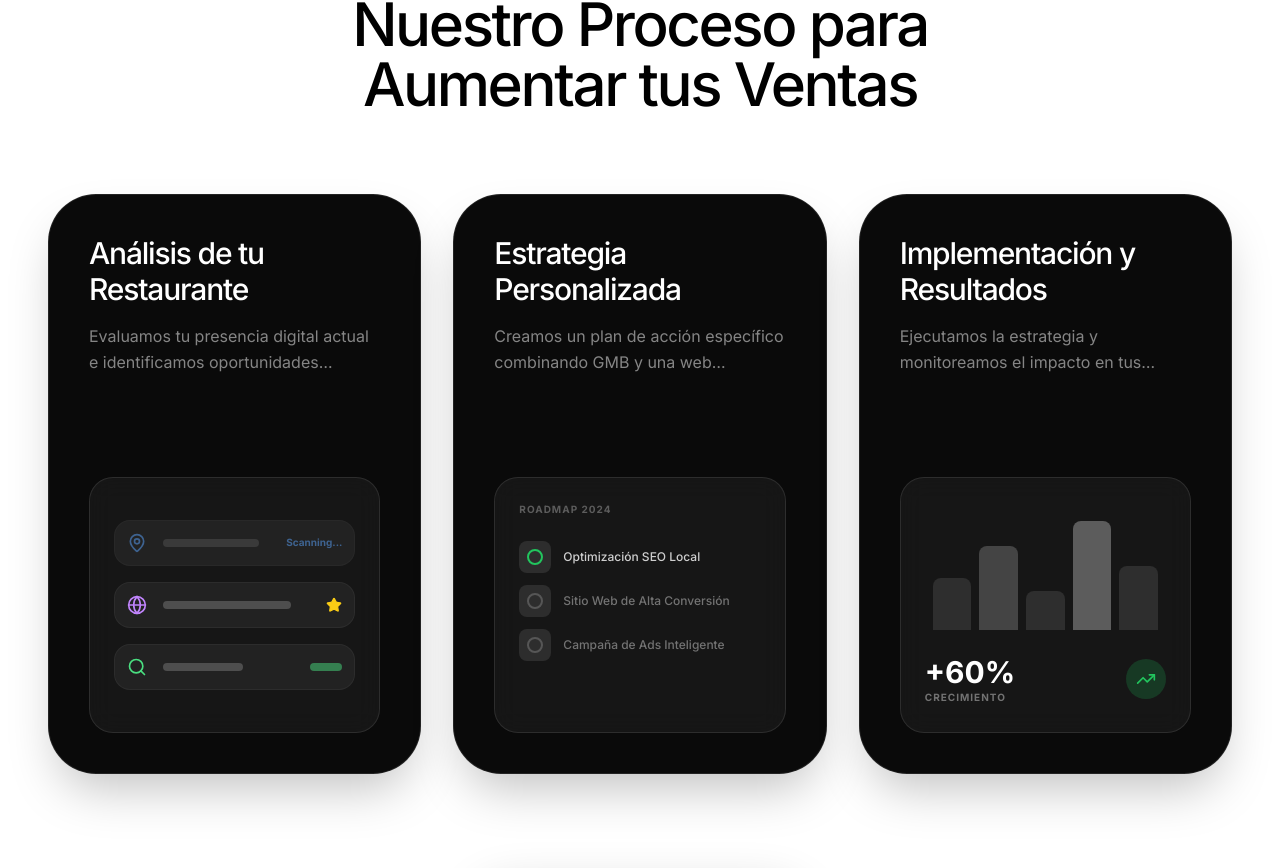
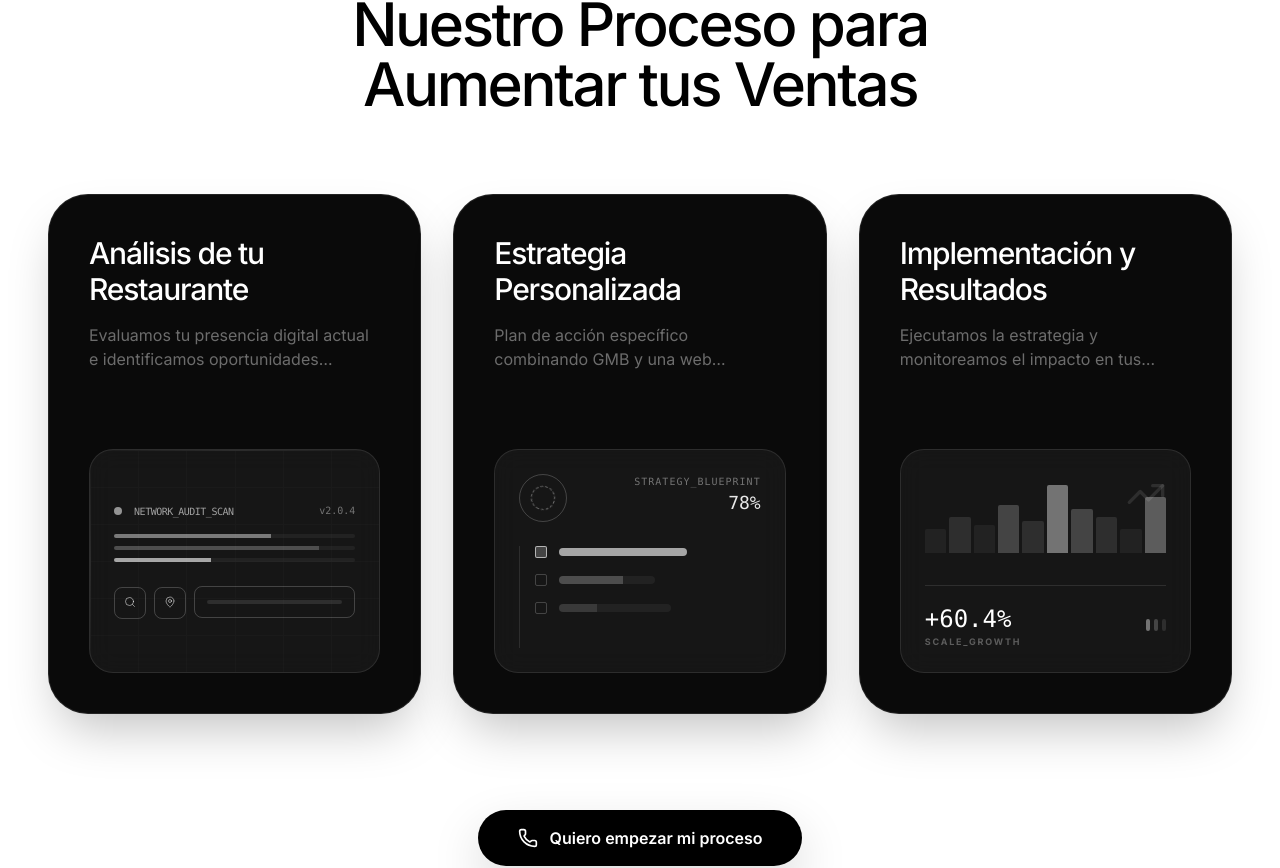
Before and after one commit to motionsmanagement/Motions, a React (Vite) app: page / in a window 1280 px wide. Shown: the part 2104-2972 px from the top of the page. Built offline with nearby package versions, Linux system fonts and the light colour scheme.

Commit message:
design: monochromatic technical redesign of HowItWorks section

```diff
--- a/components/HowItWorks.tsx
+++ b/components/HowItWorks.tsx
@@ -1,5 +1,5 @@
 import React from 'react';
-import { Phone, CheckCircle2, TrendingUp, Search, MapPin, Globe, Star } from 'lucide-react';
+import { Phone, TrendingUp, Search, MapPin, Globe, ArrowRight } from 'lucide-react';
 
 const HowItWorks: React.FC = () => {
   return (
@@ -19,102 +19,150 @@ const HowItWorks: React.FC = () => {
         {/* Step Cards Grid */}
         <div className="grid grid-cols-1 md:grid-cols-3 gap-8">
           {/* Card 1: Análisis */}
-          <div className="group relative bg-[#0A0A0A] rounded-[3rem] p-8 md:p-10 flex flex-col min-h-[580px] transition-all duration-500 hover:scale-[1.02] border border-white/10 shadow-2xl overflow-hidden">
-            <div className="relative z-10 mb-10">
+          <div className="group relative bg-[#0A0A0A] rounded-[2.5rem] p-8 md:p-10 flex flex-col min-h-[520px] transition-all duration-500 hover:scale-[1.02] border border-white/10 shadow-2xl overflow-hidden">
+            <div className="relative z-10 mb-8">
               <h3 className="text-2xl md:text-3xl font-medium text-white leading-tight mb-4">
                 Análisis de tu Restaurante
               </h3>
-              <p className="text-white/50 text-base leading-relaxed line-clamp-2">
+              <p className="text-white/40 text-sm md:text-base leading-relaxed line-clamp-2">
                 Evaluamos tu presencia digital actual e identificamos oportunidades críticas.
               </p>
             </div>
 
-            {/* Visualization: Audit Glass Element */}
-            <div className="mt-auto relative bg-white/5 rounded-3xl p-6 border border-white/10 backdrop-blur-md overflow-hidden h-64 flex flex-col justify-center">
-              <div className="space-y-4">
-                <div className="flex items-center gap-4 bg-white/10 p-3 rounded-2xl border border-white/5 animate-pulse">
-                  <MapPin className="w-5 h-5 text-blue-400" />
-                  <div className="h-2 w-24 bg-white/20 rounded-full"></div>
-                  <div className="ml-auto text-[10px] text-blue-400 font-bold">Scanning...</div>
+            {/* Visualization: Intricate Minimalist Scanner */}
+            <div className="mt-auto relative bg-white/5 rounded-3xl p-6 border border-white/10 backdrop-blur-md h-56 flex flex-col justify-center overflow-hidden">
+              <div className="absolute inset-0 opacity-10">
+                <div className="absolute inset-x-0 top-0 h-px bg-gradient-to-r from-transparent via-white to-transparent"></div>
+                <div className="absolute inset-y-0 left-0 w-px bg-gradient-to-b from-transparent via-white to-transparent"></div>
+                <div className="grid grid-cols-6 grid-rows-6 w-full h-full">
+                  {[...Array(36)].map((_, i) => (
+                    <div key={i} className="border-t border-l border-white/20"></div>
+                  ))}
                 </div>
-                <div className="flex items-center gap-4 bg-white/5 p-3 rounded-2xl border border-white/5">
-                  <Globe className="w-5 h-5 text-purple-400" />
-                  <div className="h-2 w-32 bg-white/20 rounded-full"></div>
-                  <Star className="ml-auto w-4 h-4 text-yellow-400 fill-yellow-400" />
+              </div>
+
+              <div className="relative space-y-4">
+                <div className="flex items-center justify-between">
+                  <div className="flex items-center gap-3">
+                    <div className="w-2 h-2 rounded-full bg-white animate-pulse"></div>
+                    <span className="text-[10px] font-mono text-white/60 tracking-tighter">NETWORK_AUDIT_SCAN</span>
+                  </div>
+                  <span className="text-[10px] font-mono text-white/40">v2.0.4</span>
                 </div>
-                <div className="flex items-center gap-4 bg-white/5 p-3 rounded-2xl border border-white/5">
-                  <Search className="w-5 h-5 text-green-400" />
-                  <div className="h-2 w-20 bg-white/20 rounded-full"></div>
-                  <div className="ml-auto h-2 w-8 bg-green-400/50 rounded-full"></div>
+                <div className="space-y-2">
+                  <div className="h-1 w-full bg-white/5 rounded-full overflow-hidden">
+                    <div className="h-full w-[65%] bg-white/40"></div>
+                  </div>
+                  <div className="h-1 w-full bg-white/5 rounded-full overflow-hidden">
+                    <div className="h-full w-[85%] bg-white/20"></div>
+                  </div>
+                  <div className="h-1 w-full bg-white/5 rounded-full overflow-hidden">
+                    <div className="h-full w-[40%] bg-white/60"></div>
+                  </div>
+                </div>
+                <div className="flex gap-2 pt-2">
+                  <div className="w-8 h-8 rounded-lg border border-white/20 flex items-center justify-center">
+                    <Search className="w-3 h-3 text-white/50" />
+                  </div>
+                  <div className="w-8 h-8 rounded-lg border border-white/20 flex items-center justify-center">
+                    <MapPin className="w-3 h-3 text-white/50" />
+                  </div>
+                  <div className="flex-1 rounded-lg border border-white/20 flex items-center px-3">
+                    <div className="w-full h-1 bg-white/10 rounded-full"></div>
+                  </div>
                 </div>
               </div>
             </div>
           </div>
 
           {/* Card 2: Estrategia */}
-          <div className="group relative bg-[#0A0A0A] rounded-[3rem] p-8 md:p-10 flex flex-col min-h-[580px] transition-all duration-500 hover:scale-[1.02] border border-white/10 shadow-2xl overflow-hidden">
-            <div className="relative z-10 mb-10">
+          <div className="group relative bg-[#0A0A0A] rounded-[2.5rem] p-8 md:p-10 flex flex-col min-h-[520px] transition-all duration-500 hover:scale-[1.02] border border-white/10 shadow-2xl overflow-hidden">
+            <div className="relative z-10 mb-8">
               <h3 className="text-2xl md:text-3xl font-medium text-white leading-tight mb-4">
                 Estrategia Personalizada
               </h3>
-              <p className="text-white/50 text-base leading-relaxed line-clamp-2">
-                Creamos un plan de acción específico combinando GMB y una web optimizada.
+              <p className="text-white/40 text-sm md:text-base leading-relaxed line-clamp-2">
+                Plan de acción específico combinando GMB y una web optimizada.
               </p>
             </div>
 
-            {/* Visualization: Roadmap Glass Element */}
-            <div className="mt-auto relative bg-white/5 rounded-3xl p-6 border border-white/10 backdrop-blur-md h-64 flex flex-col gap-4">
-              <div className="text-[10px] font-bold text-white/30 uppercase tracking-widest mb-2">Roadmap 2024</div>
-              <div className="space-y-3">
-                <div className="flex items-center gap-3">
-                  <div className="w-8 h-8 rounded-lg bg-white/10 flex items-center justify-center">
-                    <div className="w-4 h-4 rounded-full border-2 border-green-500"></div>
+            {/* Visualization: Intricate Minimalist Blueprint */}
+            <div className="mt-auto relative bg-white/5 rounded-3xl p-6 border border-white/10 backdrop-blur-md h-56 flex flex-col overflow-hidden">
+              <div className="flex justify-between items-start mb-6">
+                <div className="w-12 h-12 rounded-full border border-white/20 flex items-center justify-center">
+                  <div className="w-6 h-6 rounded-full border border-dashed border-white/40 animate-spin-slow"></div>
+                </div>
+                <div className="text-right">
+                  <div className="text-[10px] font-mono text-white/40 uppercase tracking-widest">Strategy_Blueprint</div>
+                  <div className="text-lg font-mono text-white/90 tabular-nums">78%</div>
+                </div>
+              </div>
+
+              <div className="relative flex-1">
+                <div className="absolute left-0 top-0 h-full w-px bg-white/10"></div>
+                <div className="space-y-4 pl-4">
+                  <div className="flex items-center gap-3">
+                    <div className="w-3 h-3 rounded-sm border border-white/60 bg-white/20"></div>
+                    <div className="h-2 w-32 bg-white/5 rounded-full overflow-hidden">
+                      <div className="h-full w-full bg-white/60"></div>
+                    </div>
                   </div>
-                  <div className="text-xs text-white/80 font-medium">Optimización SEO Local</div>
-                </div>
-                <div className="flex items-center gap-3">
-                  <div className="w-8 h-8 rounded-lg bg-white/10 flex items-center justify-center">
-                    <div className="w-4 h-4 rounded-full border-2 border-white/20"></div>
+                  <div className="flex items-center gap-3">
+                    <div className="w-3 h-3 rounded-sm border border-white/20"></div>
+                    <div className="h-2 w-24 bg-white/5 rounded-full overflow-hidden">
+                      <div className="h-full w-2/3 bg-white/20"></div>
+                    </div>
                   </div>
-                  <div className="text-xs text-white/40 font-medium">Sitio Web de Alta Conversión</div>
-                </div>
-                <div className="flex items-center gap-3">
-                  <div className="w-8 h-8 rounded-lg bg-white/10 flex items-center justify-center">
-                    <div className="w-4 h-4 rounded-full border-2 border-white/20"></div>
+                  <div className="flex items-center gap-3">
+                    <div className="w-3 h-3 rounded-sm border border-white/20"></div>
+                    <div className="h-2 w-28 bg-white/5 rounded-full overflow-hidden">
+                      <div className="h-full w-1/3 bg-white/10"></div>
+                    </div>
                   </div>
-                  <div className="text-xs text-white/40 font-medium">Campaña de Ads Inteligente</div>
                 </div>
               </div>
             </div>
           </div>
 
           {/* Card 3: Resultados */}
-          <div className="group relative bg-[#0A0A0A] rounded-[3rem] p-8 md:p-10 flex flex-col min-h-[580px] transition-all duration-500 hover:scale-[1.02] border border-white/10 shadow-2xl overflow-hidden">
-            <div className="relative z-10 mb-10">
+          <div className="group relative bg-[#0A0A0A] rounded-[2.5rem] p-8 md:p-10 flex flex-col min-h-[520px] transition-all duration-500 hover:scale-[1.02] border border-white/10 shadow-2xl overflow-hidden">
+            <div className="relative z-10 mb-8">
               <h3 className="text-2xl md:text-3xl font-medium text-white leading-tight mb-4">
                 Implementación y Resultados
               </h3>
-              <p className="text-white/50 text-base leading-relaxed line-clamp-2">
+              <p className="text-white/40 text-sm md:text-base leading-relaxed line-clamp-2">
                 Ejecutamos la estrategia y monitoreamos el impacto en tus reservas reales.
               </p>
             </div>
 
-            {/* Visualization: Stats Glass Element */}
-            <div className="mt-auto relative bg-white/5 rounded-3xl p-6 border border-white/10 backdrop-blur-md h-64 flex flex-col">
-              <div className="flex items-end justify-between gap-2 h-32 mb-6 px-2">
-                <div className="w-full bg-white/10 rounded-t-lg h-[40%]"></div>
-                <div className="w-full bg-white/20 rounded-t-lg h-[65%]"></div>
-                <div className="w-full bg-white/10 rounded-t-lg h-[30%]"></div>
-                <div className="w-full bg-white/30 rounded-t-lg h-[85%] group-hover:bg-green-500/50 transition-colors"></div>
-                <div className="w-full bg-white/10 rounded-t-lg h-[50%]"></div>
+            {/* Visualization: Intricate Minimalist Data */}
+            <div className="mt-auto relative bg-white/5 rounded-3xl p-6 border border-white/10 backdrop-blur-md h-56 flex flex-col justify-end overflow-hidden">
+              <div className="absolute top-6 right-6">
+                <TrendingUp className="w-10 h-10 text-white/10" />
               </div>
-              <div className="flex items-center justify-between">
+
+              <div className="flex items-end gap-[3px] h-20 mb-8">
+                <div className="w-full bg-white/5 rounded-t-sm h-[30%]"></div>
+                <div className="w-full bg-white/10 rounded-t-sm h-[45%]"></div>
+                <div className="w-full bg-white/5 rounded-t-sm h-[35%]"></div>
+                <div className="w-full bg-white/20 rounded-t-sm h-[60%]"></div>
+                <div className="w-full bg-white/10 rounded-t-sm h-[40%]"></div>
+                <div className="w-full bg-white/40 rounded-t-sm h-[85%] group-hover:bg-white/60 transition-colors"></div>
+                <div className="w-full bg-white/20 rounded-t-sm h-[55%]"></div>
+                <div className="w-full bg-white/10 rounded-t-sm h-[45%]"></div>
+                <div className="w-full bg-white/5 rounded-t-sm h-[30%]"></div>
+                <div className="w-full bg-white/30 rounded-t-sm h-[70%]"></div>
+              </div>
+
+              <div className="flex items-center justify-between border-t border-white/10 pt-4">
                 <div>
-                  <div className="text-3xl font-bold text-white">+60%</div>
-                  <div className="text-[10px] text-white/40 uppercase font-bold tracking-widest">Crecimiento</div>
+                  <div className="text-2xl font-mono text-white">+60.4%</div>
+                  <div className="text-[9px] font-bold text-white/30 uppercase tracking-[0.2em]">Scale_Growth</div>
                 </div>
-                <div className="w-10 h-10 rounded-full bg-green-500/20 flex items-center justify-center">
-                  <TrendingUp className="w-5 h-5 text-green-500" />
+                <div className="flex gap-1">
+                  <div className="w-1 h-3 bg-white/40 rounded-full"></div>
+                  <div className="w-1 h-3 bg-white/20 rounded-full"></div>
+                  <div className="w-1 h-3 bg-white/10 rounded-full"></div>
                 </div>
               </div>
             </div>
@@ -123,12 +171,23 @@ const HowItWorks: React.FC = () => {
 
         {/* CTA Section */}
         <div className="mt-24 flex flex-col items-center">
-          <button className="flex items-center gap-3 px-10 py-4 bg-black text-white rounded-full font-semibold text-base shadow-[0_20px_50px_rgba(0,0,0,0.2)] hover:scale-105 active:scale-95 transition-all group">
+          <button className="flex items-center gap-3 px-10 py-4 bg-black text-white rounded-full font-semibold text-base shadow-[0_20px_50px_rgba(0,0,0,0.15)] hover:scale-105 active:scale-95 transition-all group">
             <Phone className="w-5 h-5 group-hover:rotate-12 transition-transform" />
             Quiero empezar mi proceso
           </button>
         </div>
       </div>
+
+      <style dangerouslySetInnerHTML={{
+        __html: `
+                @keyframes spin-slow {
+                    from { transform: rotate(0deg); }
+                    to { transform: rotate(360deg); }
+                }
+                .animate-spin-slow {
+                    animation: spin-slow 12s linear infinite;
+                }
+            `}} />
     </section>
   );
 };
```
